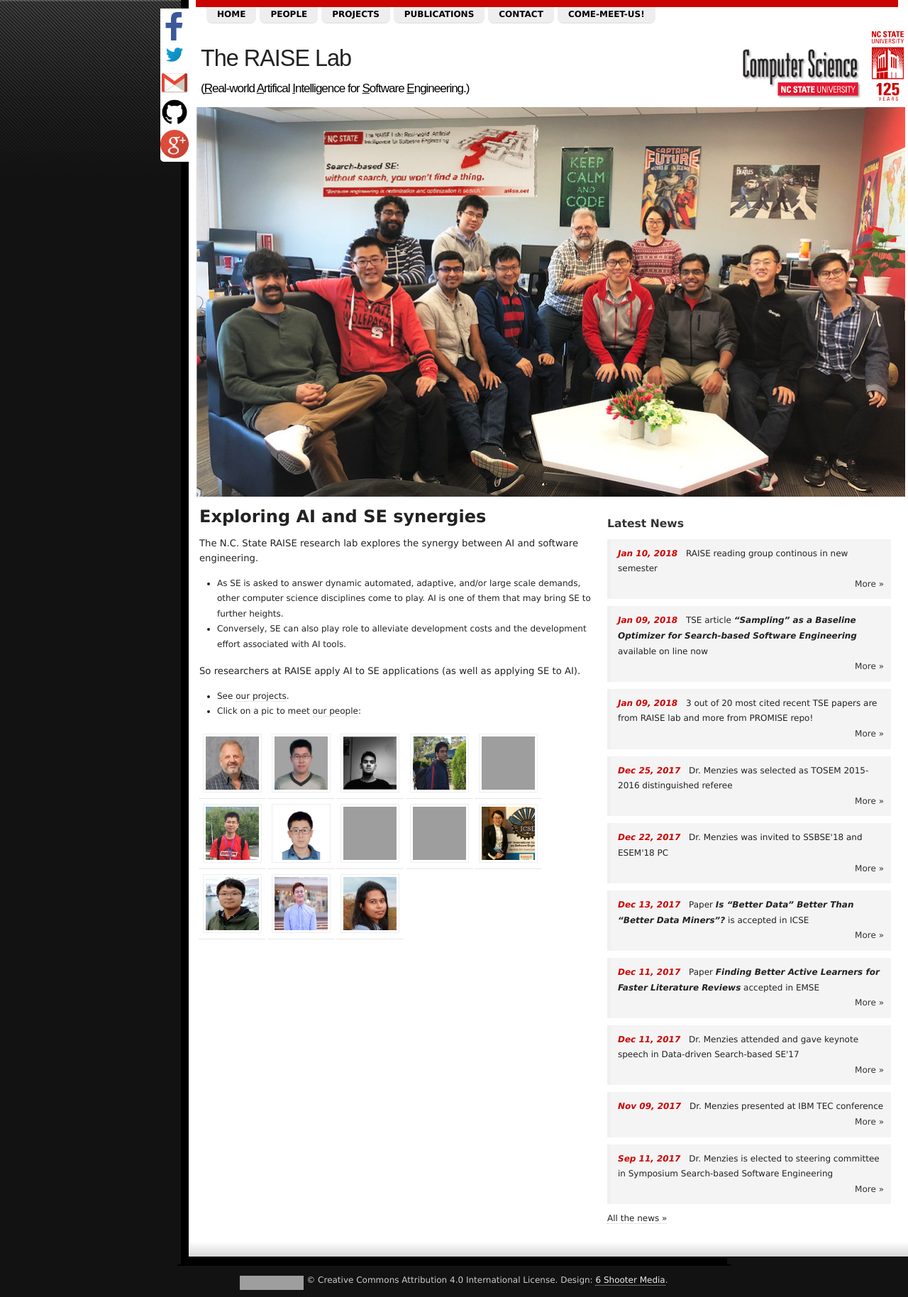
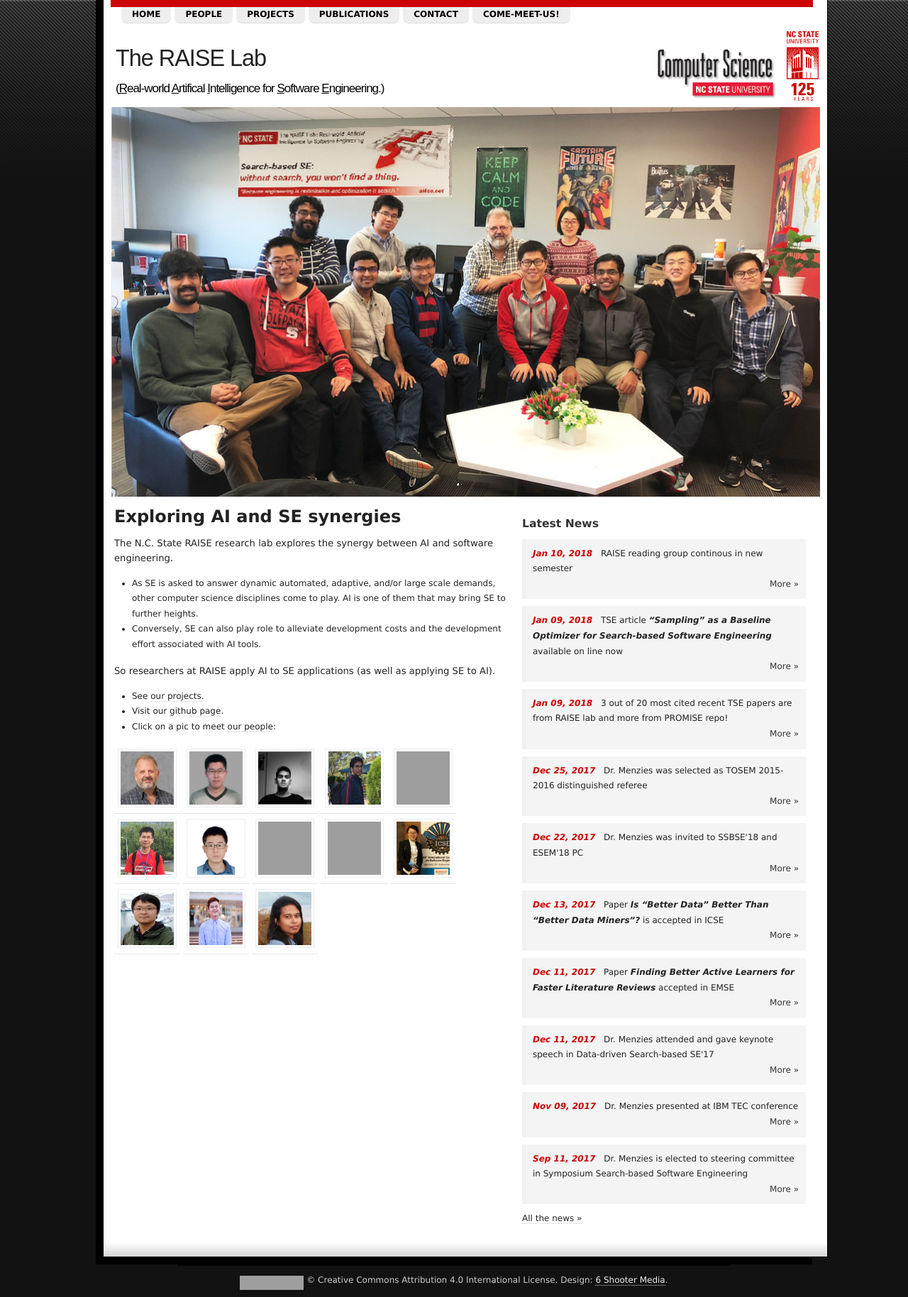
Before and after one commit to ai-se/ai-se.github.io, a Jekyll site: the page built from index.md, in a window 1280 px wide, cut to the strip 0-1828 px from the top of the page. Shown: the whole strip at 71% size. Built offline with Jekyll 4.4.1, drawn with Linux system fonts in a browser that asks for light colours; grey boxes are pictures that could not be loaded.

Commit message:
fix margin

```diff
--- a/_layouts/page.html
+++ b/_layouts/page.html
@@ -17,7 +17,7 @@
 <div id="wrapper1">
   <div id="wrapper2">
     {% include nav.html %}
-    {% include social_media.html %}
+    <!-- {% include social_media.html %} -->
     <div id="header">
 
 
--- a/_layouts/subpage.html
+++ b/_layouts/subpage.html
@@ -17,7 +17,7 @@
 <div id="wrapper1">
   <div id="wrapper2">
     {% include nav.html %}
-    {% include social_media.html %}
+    <!-- {% include social_media.html %} -->
     <div id="header">
 
 
--- a/img/style.css
+++ b/img/style.css
@@ -17,7 +17,7 @@
 	xbackground:#1e1e1e;
 	background:black;
 	padding:0 0px 10px 10px;
-	width:760px;
+	width:1000px;
 	margin:0 auto;
 	padding-top: -10px;
 	margin-top: -10px;
--- a/index.md
+++ b/index.md
@@ -19,6 +19,7 @@
 applying SE to AI).
 
 + See [our projects](projects).
++ Visit our [github page](https://github.com/ai-se).
 + Click on a pic to meet [our people](people):
 
 <a href="{{site.url}}/people/2014/08/15/Tim-Menzies/"> <img src="{{site.url}}/img/timm.png" alt="Tim Menzies" height="75" width="75"></a>
```
